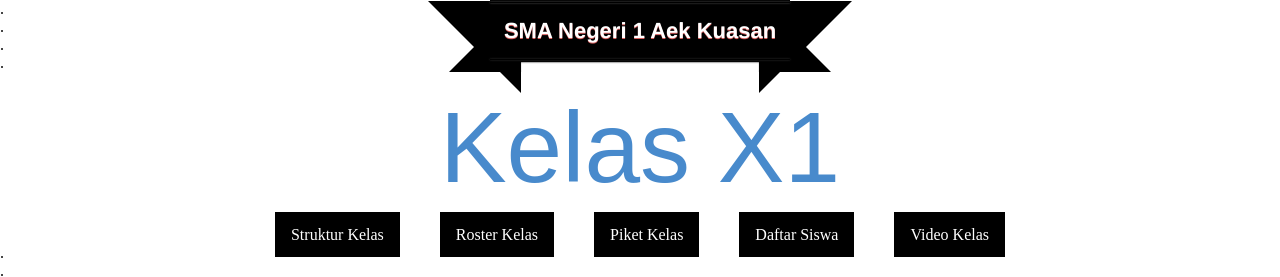
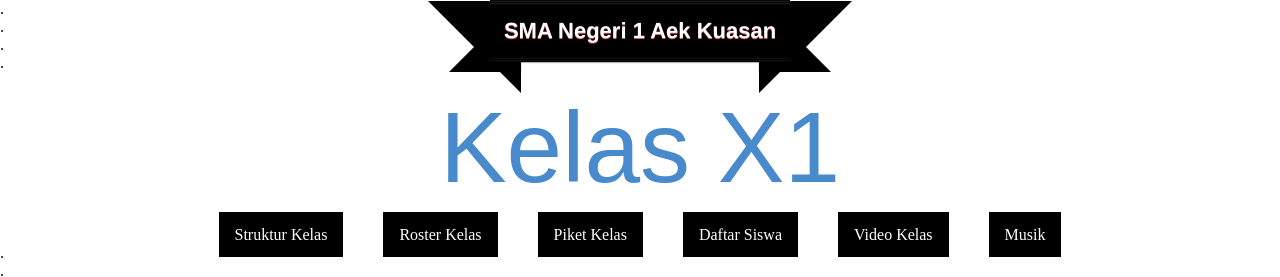
Before and after one commit to AUREL1GANS/SimpleWeb, a plain HTML site: page index.html in a window 1280 px wide. Shown: the top 277 px of the page. Drawn offline with Linux system fonts and the light colour scheme.

Commit message:
Update index.html

```diff
--- a/index.html
+++ b/index.html
@@ -30,6 +30,7 @@
     <li><a href='piket.html'>Piket Kelas</a></li>
     <li><a href='siswa.html'>Daftar Siswa</a></li>
     <li><a href='moment.html'>Video Kelas</a></li>
+    <li><a href='musik.html'>Musik</a></li>
   </ul>
 </nav>
   <p>.</p>
```
